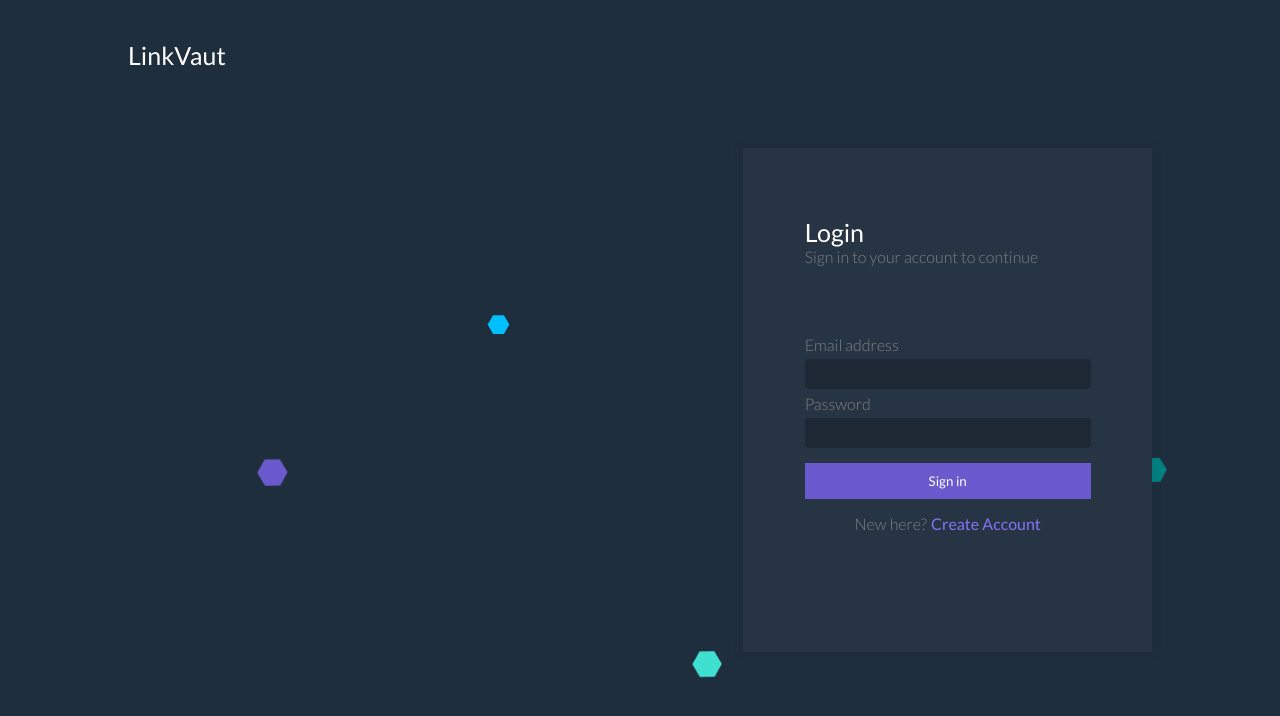
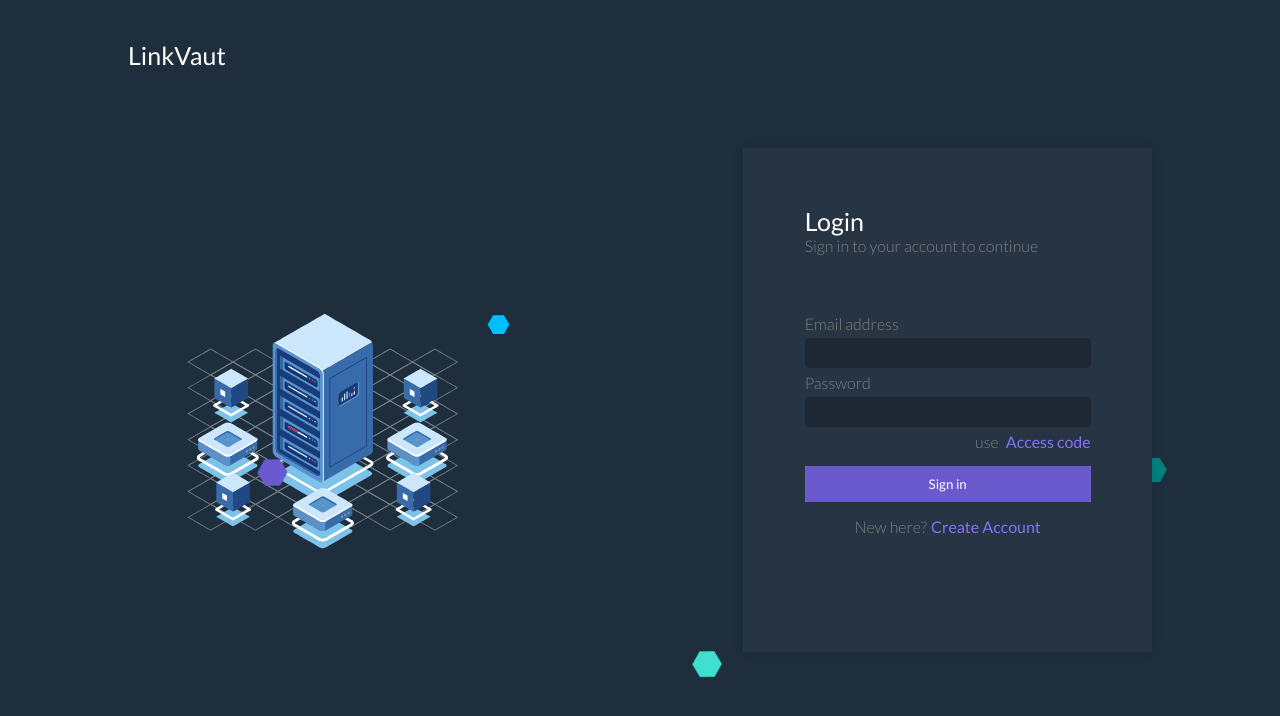
Before and after one commit to brijrajparmar27/LinkVault-frontend, a React (Vite) app: page / in a window 1280 px wide. Shown: the top 716 px of the page. Built offline with nearby package versions, Linux system fonts and the light colour scheme.

Commit message:
initialised the otp login

```diff
--- a/src/pages/Auth/Auth.jsx
+++ b/src/pages/Auth/Auth.jsx
@@ -1,20 +1,31 @@
 import React, { useState } from "react";
 import Hexagons from "../../components/Hexagons/Hexagons";
+import animation1 from "../../assets/Lottie/animation1.json"
+import animation2 from "../../assets/Lottie/animation2.json"
+import Lottie from "lottie-react";
 import "./Auth.css";
 
 export default function Auth() {
   const [isLogin, setIsLogin] = useState(true);
+  const [codeLogin,setCodeLogin] = useState(false);
   const toogleLogin = () => {
     setIsLogin((prev) => !prev);
   };
+  const toogleCodelogin = ()=>{
+    setCodeLogin(prev=>!prev);
+  }
   return (
     <div className="auth">
       <Hexagons />
       <div className="auth_contents">
         <div className="left">
           <h1>LinkVaut</h1>
+          <div className="anim_contain">
+            <Lottie animationData={isLogin?animation1:animation2} style={{width: "100%"}}/>
+          </div>
         </div>
         <div className="right">
+        <h1 className="right_branding">LinkVaut</h1>
           <div className="login_card">
             <div className="card_braces">
               <div className="card_header">
@@ -26,11 +37,14 @@ export default function Auth() {
                 </p>
               </div>
 
-              <form action="" className="auth_form">
+              {!codeLogin && <form action="" className="auth_form">
                 <p>Email address</p>
                 <input type="text" className="inputfield" />
                 <p>Password</p>
                 <input type="password" className="inputfield" />
+                <p className="access_code">
+                  use <span className="toogle_login" onClick={toogleCodelogin}>Access code</span>
+                </p>
                 <input
                   type="submit"
                   value={isLogin ? "Sign in" : "Register"}
@@ -42,7 +56,12 @@ export default function Auth() {
                     {isLogin ? "Create Account" : "Signin"}
                   </p>
                 </div>
-              </form>
+              </form>}
+
+              <div className="code_input_contain">
+
+              </div>
+
             </div>
           </div>
         </div>
```
